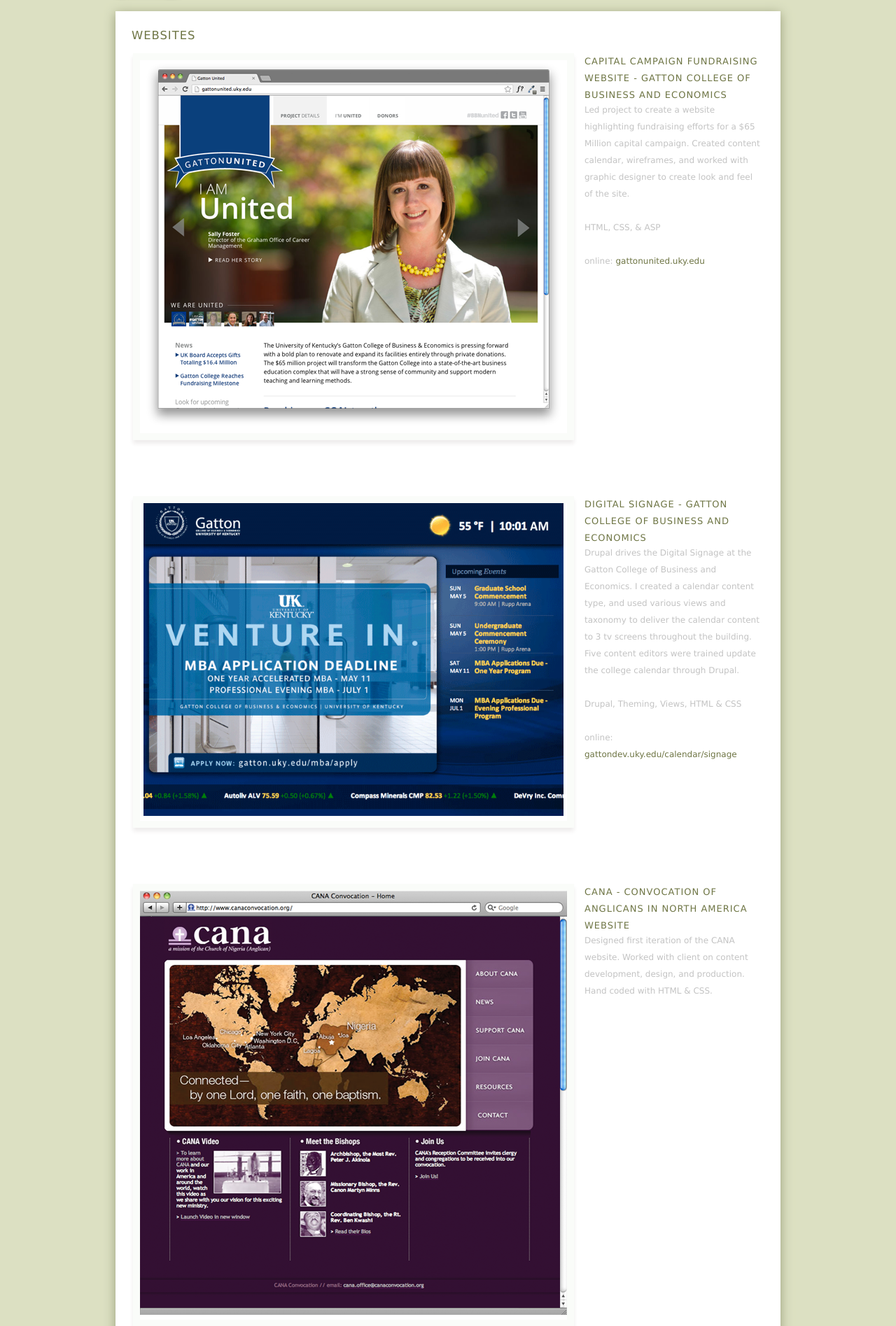
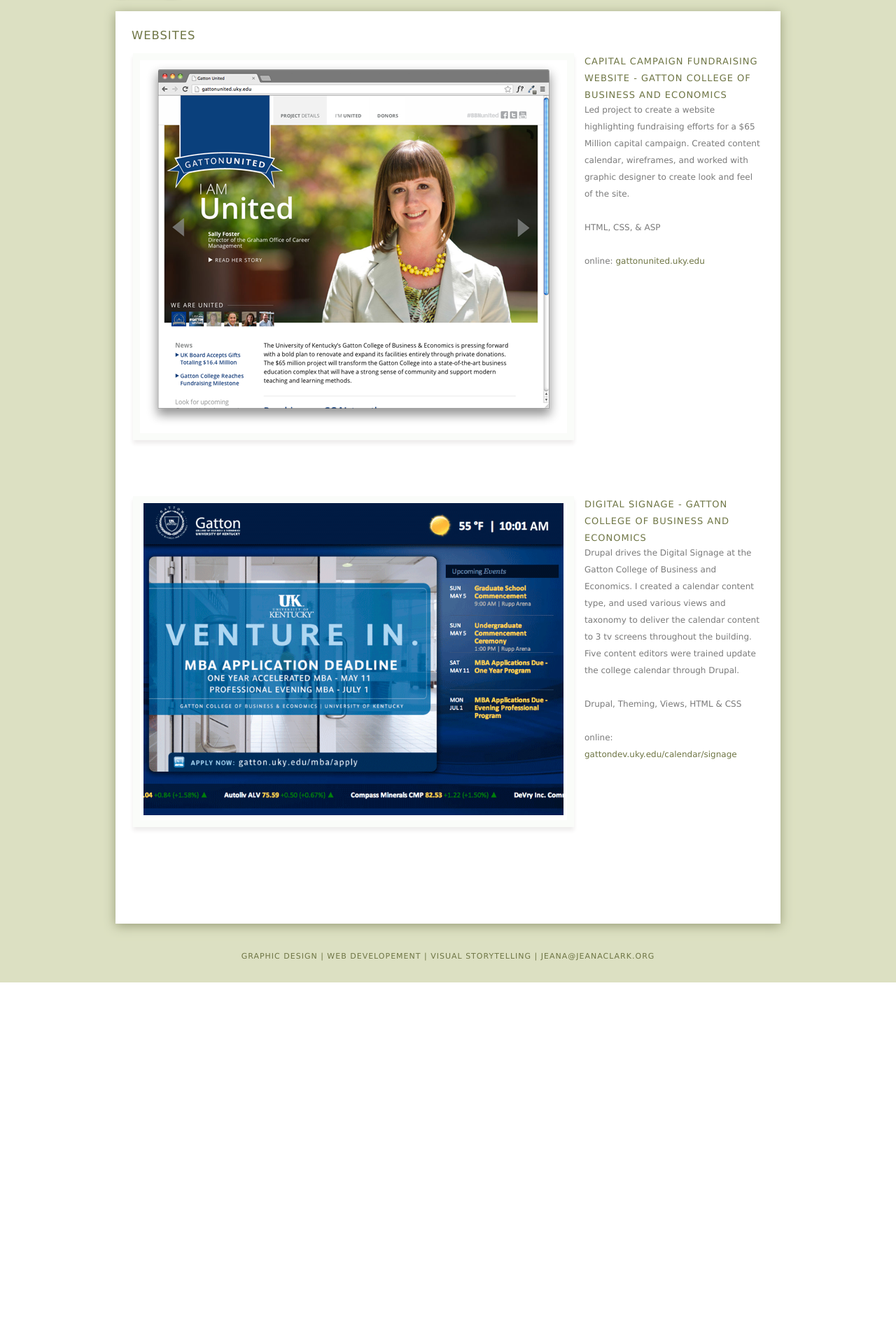
Before and after one commit to jeanadev/port, a PHP site: page /web/ in a window 1280 px wide. Shown: the part 179-2074 px from the top of the page at 70% size. After the commit the page ends 1583 px from the top, so only its background shows below. Run offline with PHP 8.4, Linux system fonts and the light colour scheme.

Commit message:
changed dd txt color

```diff
--- a/css/style.css
+++ b/css/style.css
@@ -240,7 +240,7 @@ dt.logos {
 #main dd {
   width:255px;
   position:relative;
-  color:#c3c3c3;
+  color:#7a7a7a;
   font-size:12px;
   margin-top:0px;
   float:left;
--- a/web/index.php
+++ b/web/index.php
@@ -10,25 +10,10 @@
       <dd>Led project to create a website highlighting fundraising efforts for a $65 Million capital campaign. Created content calendar, wireframes, and worked with graphic designer to create look and feel of the site.<br /><br />HTML, CSS, &amp; ASP<br /><br />online: <a href="http://gattonunited.uky.edu">gattonunited.uky.edu</a></dd>
 
 
-      <dt><img src="/img/drupal-signage.png" alt="Gatton Signage Screens" width="600" /> </dt>
+      <dt><img src="/img/drupal-signage.png" alt="Gatton Signage Screens" width="600" height="446" /> </dt>
       <dd><h3>Digital Signage - Gatton College of Business and Economics</h3></dd>
       <dd>Drupal drives the Digital Signage at the Gatton College of Business and Economics. I created a calendar content type, and used various views and taxonomy to deliver the calendar content to 3 tv screens throughout the building. Five content editors were trained update the college calendar through Drupal.<br /><br />Drupal, Theming, Views, HTML &amp; CSS<br /><br />online: <a href="http://gattondev.uky.edu/calendar/signage">gattondev.uky.edu/calendar/signage</a><br /><br /></dd>
-
-
-      <dt><img src="img/CANA.png" alt="CANA - Convocation of Anglicans in North America" /> </dt>
-      <dd><h3>CANA - Convocation of Anglicans in North America Website</h3></dd>
-      <dd>Designed first iteration of the CANA website. Worked with client on content development, design, and production. Hand coded with HTML &amp; CSS.</dd>
-
-      <dt><img src="img/FEDG_Townhall.png" alt="FEDG Townhall" /> </dt>
-      <dd><h3>Follett Educational Distribution Group Intranet site</h3></dd>
-      <dd>Developed, managed and designed a large corporation intranet site of over 40 pages using original graphics and handcoded HTML/CSS; worked alongside various stakeholders including vice-presidents, IT staff and copywriters. Internal site visits incresed 300% over a four month period.</dd>
-
-      <dt><img src="img/40Days.png" alt="40 Days of Discernment" /></dt>
-      <dd><h3>40 Days of Discernment Website</h3></dd>
-      <dd>Designed website to match the event's identity. Coded using HTML &amp; CSS. <a href="http://www.40daysofdiscernment.org">www.40daysofdiscernment.org</a></dd>
-
-
-  </dl>
+    </dl>
 
 
 <div style="clear:both;"></div>
```
